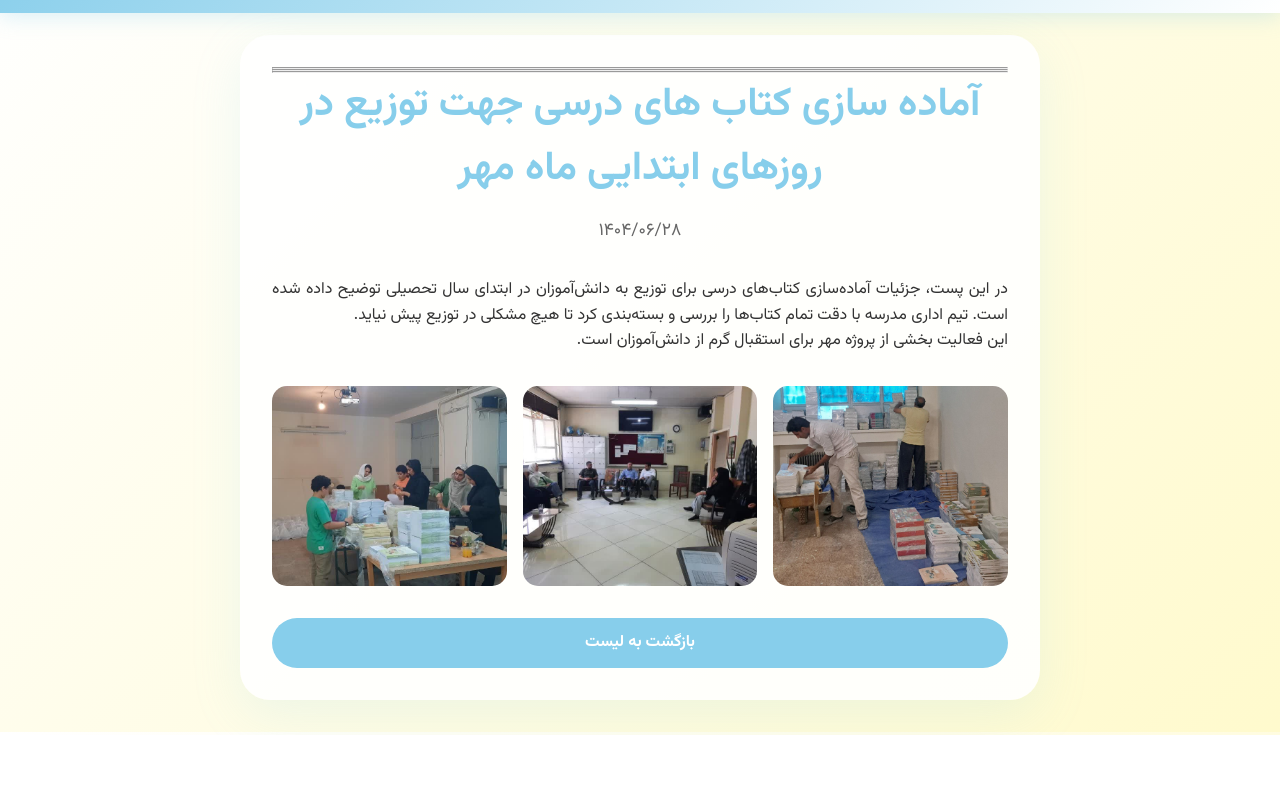
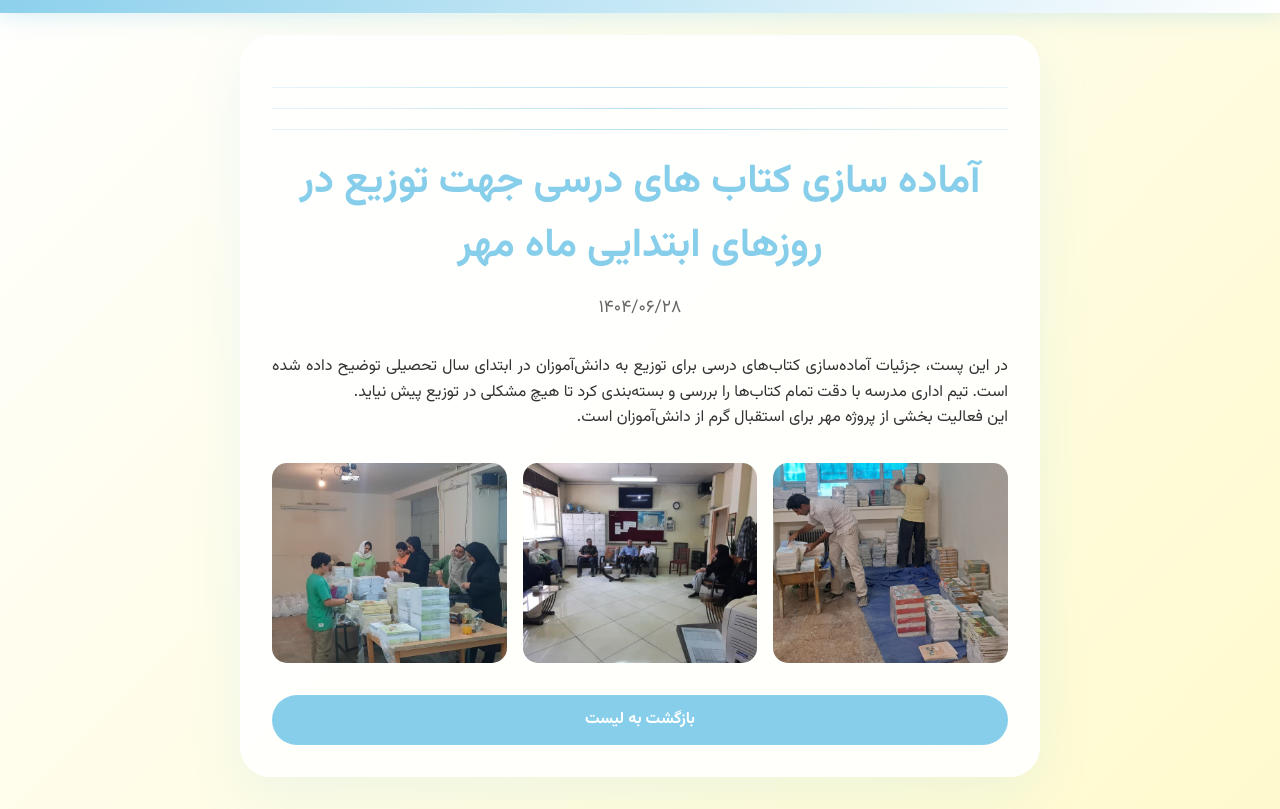
Before and after one commit to Hunter-sfcb/saeedi, a plain HTML site: page mehr/mehr_blog1.html in a window 1280 px wide. Shown: the part 65-874 px from the top of the page. Before the commit the page ends 800 px from the top, so only its background shows below. Drawn offline with Linux system fonts and the light colour scheme.

Commit message:
Update mehr_blog1.html

```diff
--- a/mehr/mehr_blog1.html
+++ b/mehr/mehr_blog1.html
@@ -24,6 +24,14 @@
         .gallery img:hover { transform: scale(1.05); }
         .btn { display: inline-block; background: #87CEEB; color: white; padding: 12px 30px; text-decoration: none; border-radius: 25px; font-weight: 700; margin: 0 auto; display: block; text-align: center; transition: all 0.3s ease; }
         .btn:hover { background: #5A9BD4; transform: translateY(-2px); }
+        /* استایل خطوط افقی */
+        .post-content hr {
+            border: none;
+            height: 1px;
+            background: linear-gradient(to right, rgba(135, 206, 235, 0.2), rgba(135, 206, 235, 0.6), rgba(135, 206, 235, 0.2));
+            margin: 20px 0;
+            border-radius: 10px;
+        }
         @media (max-width: 768px) { .nav-links { display: none; } .post-content { margin: 80px 1rem 1rem; padding: 1.5rem; } }
     </style>
 </head>
```
